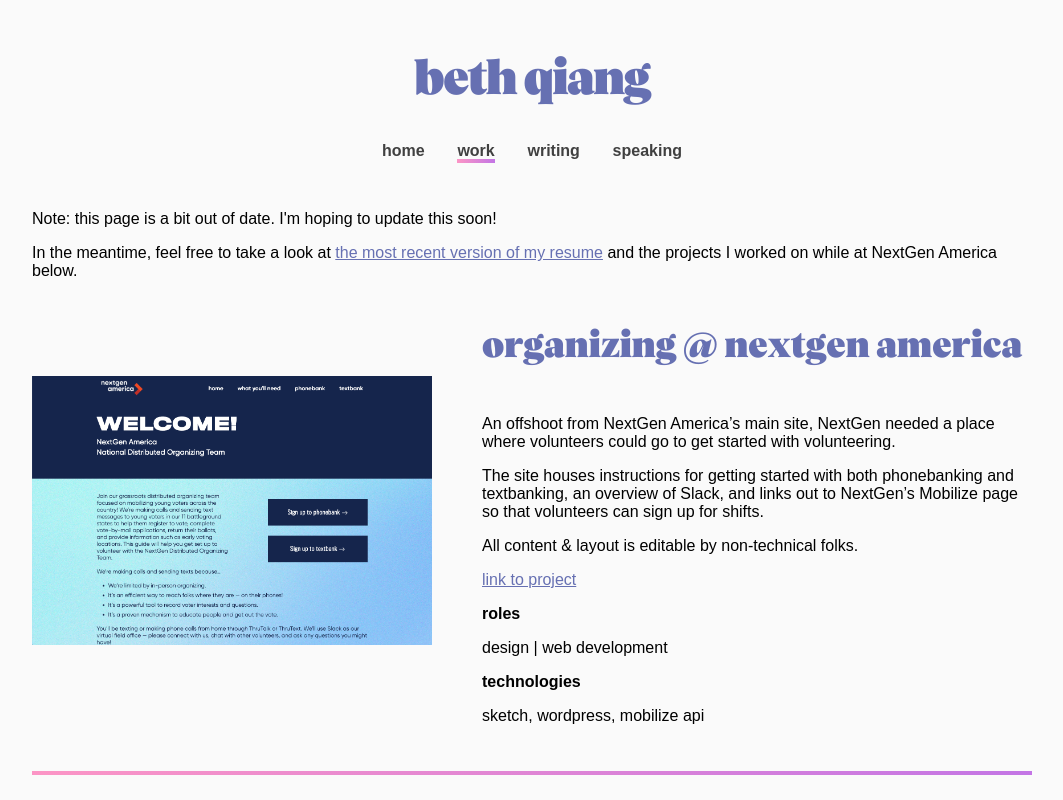
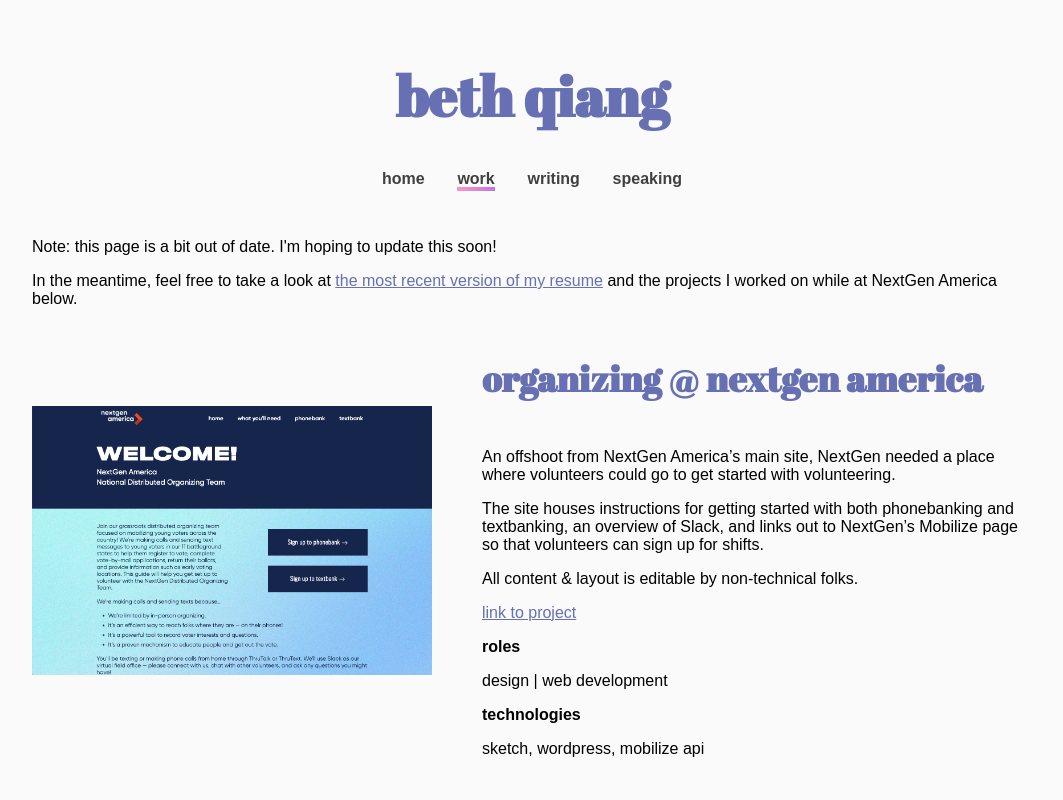
Before and after one commit to bethqiang/bethqiang.github.io, a Next.js app: page /work in a window 1280 px wide. Shown: the top 800 px of the page, without its empty margins (108-1171 px from the left). Built offline with nearby package versions, Linux system fonts and the light colour scheme; a web font is replaced by a local one.

Commit message:
Update serif/heading font

```diff
--- a/components/layout.js
+++ b/components/layout.js
@@ -11,8 +11,7 @@
         <title>Beth Qiang</title>
         <link rel="icon" href="/favicon.ico" />
         <link rel="stylesheet" href="https://use.typekit.net/foh8ntp.css" />
-        <link rel="preload" href="/fonts/Vesterbro-Poster.woff2" as="font" crossOrigin="" />
-        <link rel="preload" href="/fonts/Vesterbro-Poster.woff" as="font" crossOrigin="" />
+        <link rel="stylesheet" href="https://fonts.googleapis.com/css2?family=Abril+Fatface" />
       </Head>
       <div className={styles.container}>
         <Nav />
--- a/styles/_global.scss
+++ b/styles/_global.scss
@@ -1,13 +1,4 @@
 @import 'variables';
-
-@font-face {
-  font-family: vesterbro-poster;
-  font-weight: 400;
-  font-style: normal;
-  src: url("/fonts/Vesterbro-Poster.woff2") format("woff2"),
-  url("/fonts/Vesterbro-Poster.woff") format("woff");
-  font-display: swap;
-}
 
 body {
   background-color: $white;
--- a/styles/components/nav.module.scss
+++ b/styles/components/nav.module.scss
@@ -13,12 +13,11 @@
 }
 
 .nameHeading{
-  font-family: vesterbro-poster, serif;
+  font-family: 'Abril Fatface', serif;
   font-size: 40px;
   color: $blue;
-  letter-spacing: -1.5px;
   @include sm {
-    font-size: 48px;
+    font-size: 56px;
   }
 }
 
--- a/styles/pages/[slug].module.scss
+++ b/styles/pages/[slug].module.scss
@@ -2,7 +2,7 @@
 
 .postContainer {
   h1 {
-    font-family: vesterbro-poster, serif;
+    font-family: 'Abril Fatface', serif;
     text-transform: lowercase;
     color: $blue;
     font-size: 30px;
--- a/styles/pages/speaking.module.scss
+++ b/styles/pages/speaking.module.scss
@@ -7,7 +7,7 @@
   }
   margin-bottom: 50px;
   h2 {
-    font-family: vesterbro-poster, serif;
+    font-family: 'Abril Fatface', serif;
     color: $blue;
     font-size: 30px;
     margin-block-end: 15px;
--- a/styles/pages/work.module.scss
+++ b/styles/pages/work.module.scss
@@ -15,7 +15,7 @@
     padding-bottom: 50px;
   }
   h2 {
-    font-family: vesterbro-poster, serif;
+    font-family: 'Abril Fatface', serif;
     color: $blue;
     font-size: 30px;
     @include md {
--- a/styles/pages/writing.module.scss
+++ b/styles/pages/writing.module.scss
@@ -7,7 +7,7 @@
   }
   margin-bottom: 50px;
   a {
-    font-family: vesterbro-poster, serif;
+    font-family: 'Abril Fatface', serif;
     text-transform: lowercase;
     color: $blue;
     font-size: 30px;
```
